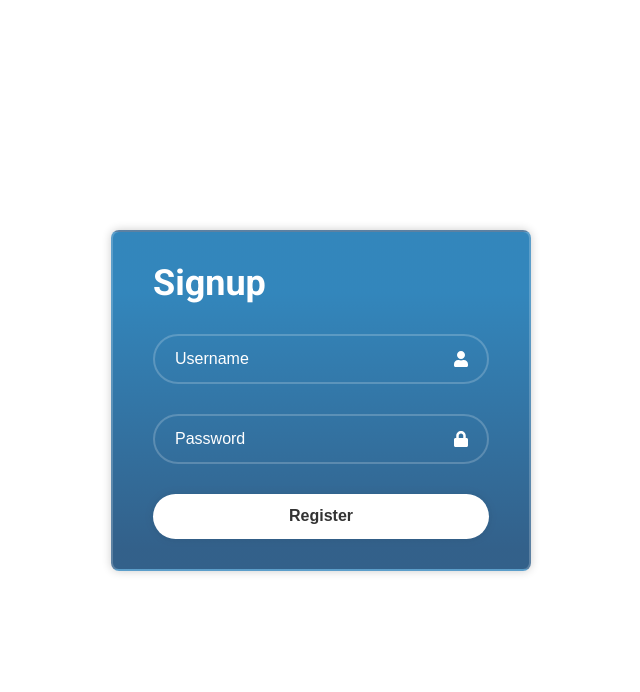
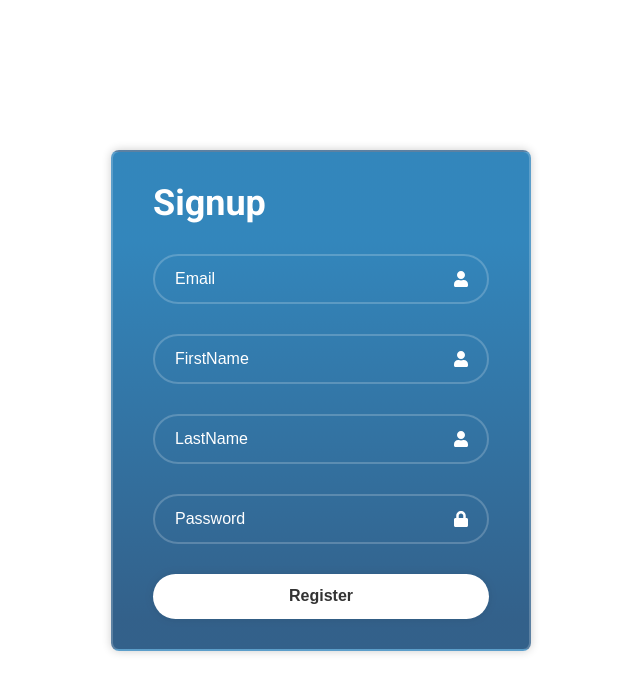
Before and after one commit to PranavManurkar/Siddhi, a React (Create React App) app in the folder SIDDHI-Login-main/: page /signup in a window 1280 px wide. Shown: the top 692 px of the page, without its empty margins (319-959 px from the left). Built offline with nearby package versions, Linux system fonts and the light colour scheme.

Commit message:
Update SignupForm.jsx

```diff
--- a/SIDDHI-Login-main/src/components/SignupForm/SignupForm.jsx
+++ b/SIDDHI-Login-main/src/components/SignupForm/SignupForm.jsx
@@ -1,10 +1,13 @@
+
 import React, { useState } from "react";
 import './SignupForm.css';
 import { FaUser, FaLock } from "react-icons/fa";
 import axios from 'axios';
 
 const SignupForm = () => {
-  const [username, setUsername] = useState('');
+  const [email, setEmail] = useState('');
+  const [firstName, setFirstName] = useState('');
+  const [lastName, setLastName] = useState('');
   const [password, setPassword] = useState('');
   const [isRegistered, setIsRegistered] = useState(false);
   const [error, setError] = useState(null);
@@ -12,7 +15,7 @@ const SignupForm = () => {
   const handleSubmit = async (event) => {
     event.preventDefault();
     try {
-      await axios.post('http://localhost:5000/signup', { username, password });
+      await axios.post('http://localhost:5000/signup', { email,firstName,lastName, password });
       setIsRegistered(true);
     } catch (err) {
       setError('User already exists or database error');
@@ -24,7 +27,15 @@ const SignupForm = () => {
       <form onSubmit={handleSubmit}>
         <h1>Signup</h1>
         <div className="input-box">
-          <input type="text" placeholder="Username" required value={username} onChange={(e) => setUsername(e.target.value)} />
+          <input type="text" placeholder="Email" required value={email} onChange={(e) => setEmail(e.target.value)} />
+          <FaUser className="icon" />
+        </div>
+        <div className="input-box">
+          <input type="text" placeholder="FirstName" required value={firstName} onChange={(e) => setFirstName(e.target.value)} />
+          <FaUser className="icon" />
+        </div>
+        <div className="input-box">
+          <input type="text" placeholder="LastName" required value={lastName} onChange={(e) => setLastName(e.target.value)} />
           <FaUser className="icon" />
         </div>
         <div className="input-box">
```
